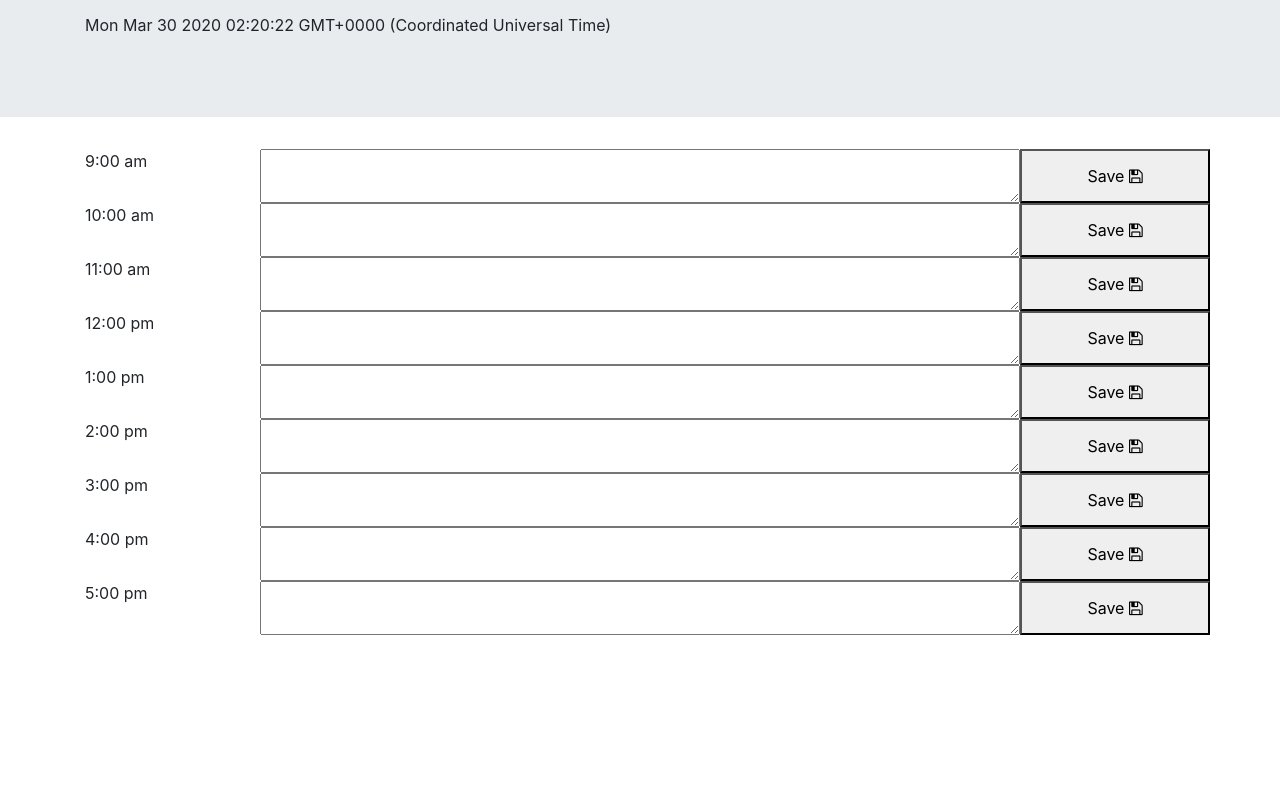
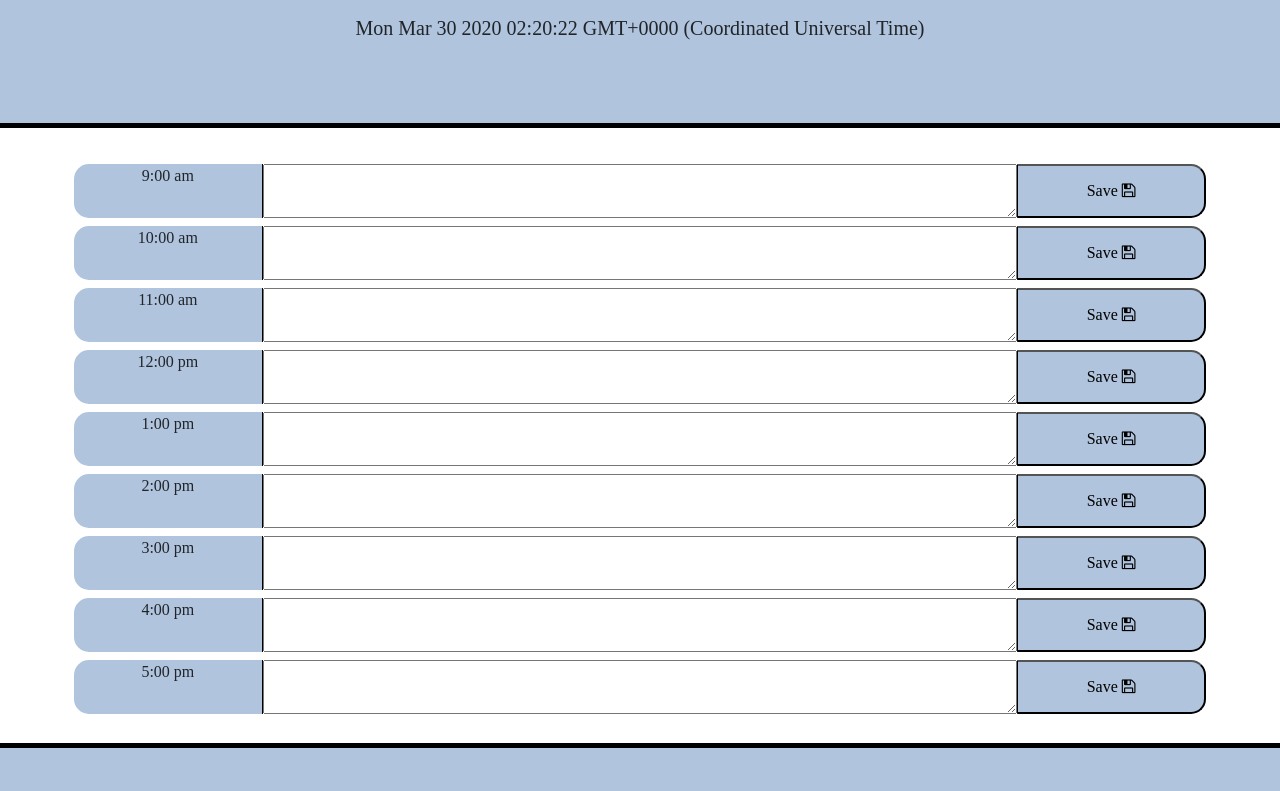
Before and after one commit to Shobes1421/Day-Planner, a plain HTML site: page index.html in a window 1280 px wide. Shown: the part 172-963 px from the top of the page. Before the commit the page ends 807 px from the top, so only its background shows below. Drawn offline with nearby package versions, Linux system fonts and the light colour scheme.

Commit message:
Added style to day planner

```diff
--- a/assets/script.js
+++ b/assets/script.js
@@ -1,9 +1,6 @@
-//Adding todays date to the jumbotron
-//Provided by w3schools ref: https://www.w3schools.com/js/tryit.asp?filename=tryjs_date_current
-var todayDate = new Date()
+
+var todayDate= new Date();
 document.getElementById("todaysDate").innerHTML = todayDate;
-
-
 
 
 
@@ -19,42 +16,42 @@ function renderText() {
     $("#9").val(saveText9);
 
     //10:00 time block localstorage save
-    var saveText10 = JSON.parse(localStorage.getItem("9:00 am"));
+    var saveText10 = JSON.parse(localStorage.getItem("10:00 am"));
     $("#10").val("");
     $("#10").val(saveText10);
 
     //11:00 time block localstorage save
-    var saveText11 = JSON.parse(localStorage.getItem("9:00 am"));
+    var saveText11 = JSON.parse(localStorage.getItem("11:00 am"));
     $("#11").val("");
     $("#11").val(saveText11);
 
     //12:00 time block localstorage save
-    var saveText12 = JSON.parse(localStorage.getItem("9:00 am"));
+    var saveText12 = JSON.parse(localStorage.getItem("12:00 pm"));
     $("#12").val("");
     $("#12").val(saveText12);
 
     //1:00 time block  localstorage save
-    var saveText1 = JSON.parse(localStorage.getItem("9:00 am"));
+    var saveText1 = JSON.parse(localStorage.getItem("1:00 pm"));
     $("#13").val("");
     $("#13").val(saveText1);
 
     //2:00 time block localstorage save
-    var saveText2 = JSON.parse(localStorage.getItem("9:00 am"));
+    var saveText2 = JSON.parse(localStorage.getItem("2:00 pm"));
     $("#14").val("");
     $("#14").val(saveText2);
 
     //3:00 time block localstorage save
-    var saveText3 = JSON.parse(localStorage.getItem("9:00 am"));
+    var saveText3 = JSON.parse(localStorage.getItem("3:00 pm"));
     $("#15").val("");
     $("#15").val(saveText3);
 
     //4:00 time block localstorage save
-    var saveText4 = JSON.parse(localStorage.getItem("9:00 am"));
+    var saveText4 = JSON.parse(localStorage.getItem("4:00 pm"));
     $("#16").val("");
     $("#16").val(saveText4);
 
     //5:00 time block localstorage save
-    var saveText5 = JSON.parse(localStorage.getItem("9:00 am"));
+    var saveText5 = JSON.parse(localStorage.getItem("5:00 pm"));
     $("#17").val("");
     $("#17").val(saveText5);
 }
--- a/assets/style.css
+++ b/assets/style.css
@@ -0,0 +1,42 @@
+body {
+    text-align: center;
+    font-family: 'Roboto Slab', serif;
+}
+
+.jumbotron {
+    background-color: lightsteelblue;
+    border-bottom: 5px solid black;
+}
+
+footer {
+    background-color: lightsteelblue;
+    height: 50px;
+    border-top: 5px solid black;
+    width: 100%;
+    padding: 0;
+    margin-top: 25px;
+}
+
+.saveBtn {
+    background-color: lightsteelblue;
+    border-top-right-radius: 15px;
+    border-bottom-right-radius: 15px;
+    border-left: 1px solid black;
+}
+
+.saveBtn:hover {
+    font-size: 20px;
+    transition: all .3s ease-in-out;
+    background-color: lightgrey;
+}
+
+.hour {
+    background-color: lightsteelblue;
+    border-top-left-radius: 15px;
+    border-bottom-left-radius: 15px;
+    border-right: 1px solid black;
+}
+
+.row {
+    padding: 4px;
+}
--- a/index.html
+++ b/index.html
@@ -20,85 +20,87 @@
             <div class="container">
                 <h1 class="display-4">Work Day Scheduler</h1>
                 <p class="lead">A simple calendar app for scheduling your work day</p>
-                <p id="todaysDate"></p>
+                <p id="todaysDate" class="lead"></p>
             </div>
         </div>
     </header>
 
     <div class="container">
 
-        <!--Time blocks go here-->
+        <!--Time blocks go here, this is how I could get it
+        to work,  I know there are ways of less code I'm sure.-->
 
         <!--9:00 time block-->
         <div class="row">
-            <div class="col-2" time-block>9:00 am</div>
+            <div class="col-2 hour time-block">9:00 am</div>
             <textarea id="9" class="col-8 input"></textarea>
             <!--save button icon provided by w3schools ref:https://www.w3schools.com/icons/tryit.asp?filename=tryicons_fa-save-->
-            <button class="col-2 saveBtn">Save <i class="fa fa-save"></i></button>
+            <button class="saveBtn col-2">Save <i class="fa fa-save"></i></button>
         </div>
 
         <!--10:00 time block-->
         <div class="row">
-            <div class="col-2" time-block>10:00 am</div>
+            <div class="col-2 hour time-block">10:00 am</div>
             <textarea id="10" class="col-8 input"></textarea>
             <button class="col-2 saveBtn">Save <i class="fa fa-save"></i></button>
         </div>
 
         <!--11:00 time block-->
         <div class="row">
-            <div class="col-2" time-block>11:00 am</div>
+            <div class="col-2 hour time-block">11:00 am</div>
             <textarea id="11" class="col-8 input"></textarea>
             <button class="col-2 saveBtn">Save <i class="fa fa-save"></i></button>
         </div>
 
         <!--12:00 time block-->
         <div class="row">
-            <div class="col-2" time-block>12:00 pm</div>
+            <div class="col-2 hour time-block">12:00 pm</div>
             <textarea id="12" class="col-8 input"></textarea>
             <button class="col-2 saveBtn">Save <i class="fa fa-save"></i></button>
         </div>
 
         <!--1:00 time block-->
         <div class="row">
-            <div class="col-2" time-block>1:00 pm</div>
+            <div class="col-2 hour time-block">1:00 pm</div>
             <textarea id="13" class="col-8 input"></textarea>
             <button class="col-2 saveBtn">Save <i class="fa fa-save"></i></button>
         </div>
 
         <!--2:00 time block-->
         <div class="row">
-            <div class="col-2" time-block>2:00 pm</div>
+            <div class="col-2 hour time-block">2:00 pm</div>
             <textarea id="14" class="col-8 input"></textarea>
             <button class="col-2 saveBtn">Save <i class="fa fa-save"></i></button>
         </div>
 
         <!--3:00 time block-->
         <div class="row">
-            <div class="col-2" time-block>3:00 pm</div>
+            <div class="col-2 hour time-block">3:00 pm</div>
             <textarea id="15" class="col-8 input"></textarea>
             <button class="col-2 saveBtn">Save <i class="fa fa-save"></i></button>
         </div>
 
         <!--4:00 time block-->
         <div class="row">
-            <div class="col-2" time-block>4:00 pm</div>
+            <div class="col-2 hour time-block">4:00 pm</div>
             <textarea id="16" class="col-8 input"></textarea>
             <button class="col-2 saveBtn">Save <i class="fa fa-save"></i></button>
         </div>
 
         <!--5:00 time block-->
         <div class="row">
-            <div class="col-2" time-block>5:00 pm</div>
+            <div class="col-2 hour time-block">5:00 pm</div>
             <textarea id="17" class="col-8 input"></textarea>
             <button class="col-2 saveBtn">Save <i class="fa fa-save"></i></button>
         </div>
 
 
     </div>
-        <footer>
+    <footer>
+    </footer>
 
-        </footer>
 
     <script src="./assets/script.js"></script>
+    <script src="https://cdnjs.cloudflare.com/ajax/libs/jquery/3.2.1/jquery.min.js"></script>
 </body>
 </html>
```
